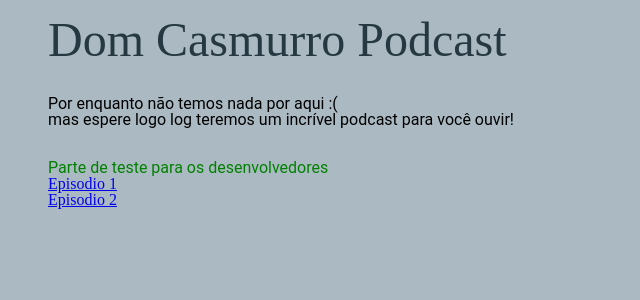
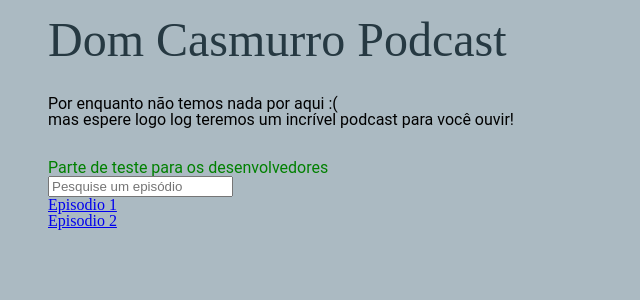
Before and after one commit to DomCasmurroPodcast/DomCasmurroPodcast, a Next.js app: page / in a window 1280 px wide. Shown: the top 300 px of the page, without its empty margins (0-640 px from the left). Built offline with nearby package versions, Linux system fonts and the light colour scheme.

Commit message:
Criação do componente

```diff
--- a/package.json
+++ b/package.json
@@ -13,6 +13,7 @@
     "eslint-config-next": "13.5.2",
     "next": "13.5.2",
     "react": "18.2.0",
-    "react-dom": "18.2.0"
+    "react-dom": "18.2.0",
+    "sass": "^1.68.0"
   }
 }
--- /dev/null
+++ b/src/components/SearchBar/index.jsx
@@ -0,0 +1,24 @@
+import { useState } from "react"
+import styles from "./SearchBar.module.scss"
+
+export default function SearchBar({exportValue, ...props}){
+
+    const [value, setValue] = useState("");
+    //O exportValue, deve receber um setState para passar o valor para o componente parente
+    const handleOnChange = (e)=>{
+        setValue(e.target.value)
+        if(exportValue)exportValue(e.target.value)
+    }
+
+
+    return(
+
+        <input
+            placeholder="Pesquise um episódio"
+            type="text"
+            value={value}
+            onChange={(e)=>handleOnChange(e)}
+            //onClick={()=>console.log(value)}
+            {...props}/>
+    )
+}
--- a/src/pages/index.jsx
+++ b/src/pages/index.jsx
@@ -1,6 +1,7 @@
 import styles from "@/styles/Home.module.css";
 import episodios from "@/utils/episodios";
 import Link from "next/link";
+import SearchBar from "@/components/SearchBar";
 
 export default function Home() {
   return (
@@ -16,6 +17,7 @@ export default function Home() {
         <p className={`${styles.textoDev} ${styles.marginTop2rem}`}>
           Parte de teste para os desenvolvedores
         </p>
+        <SearchBar/>
         <ul>
           {episodios.map((episodio, index) => (
             <li key={episodio.id}>
```
Also changed, not shown: src/components/SearchBar/SearchBar.module.scss (added), 1 other file (tests, documents, lock files or other folders).
